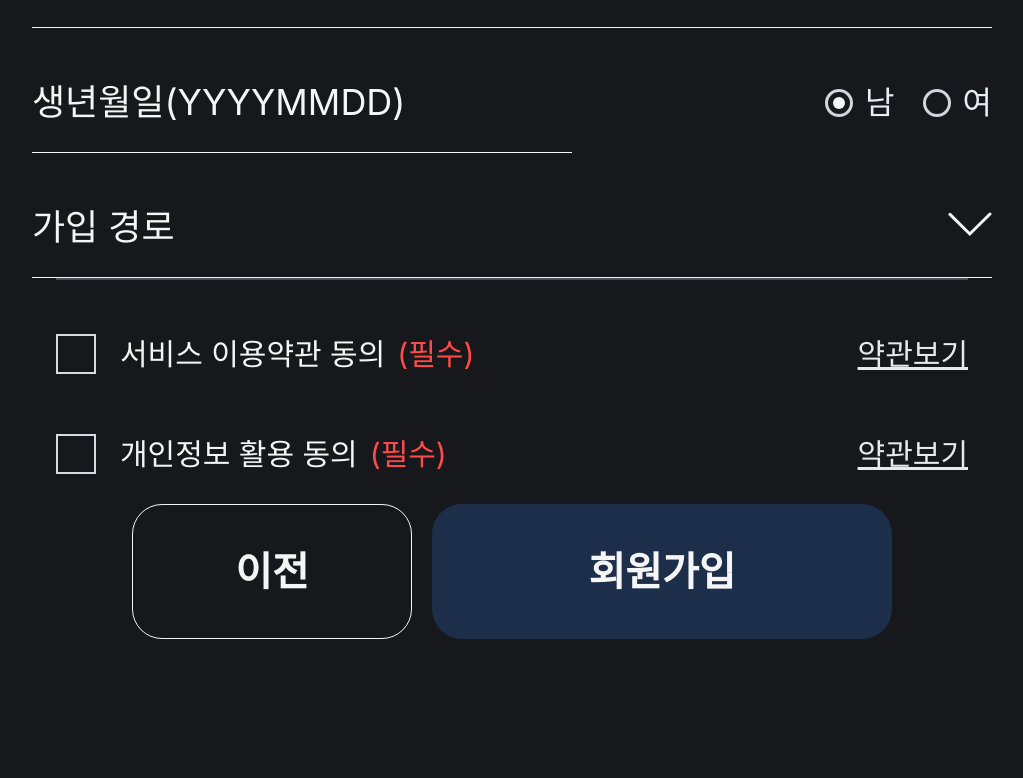
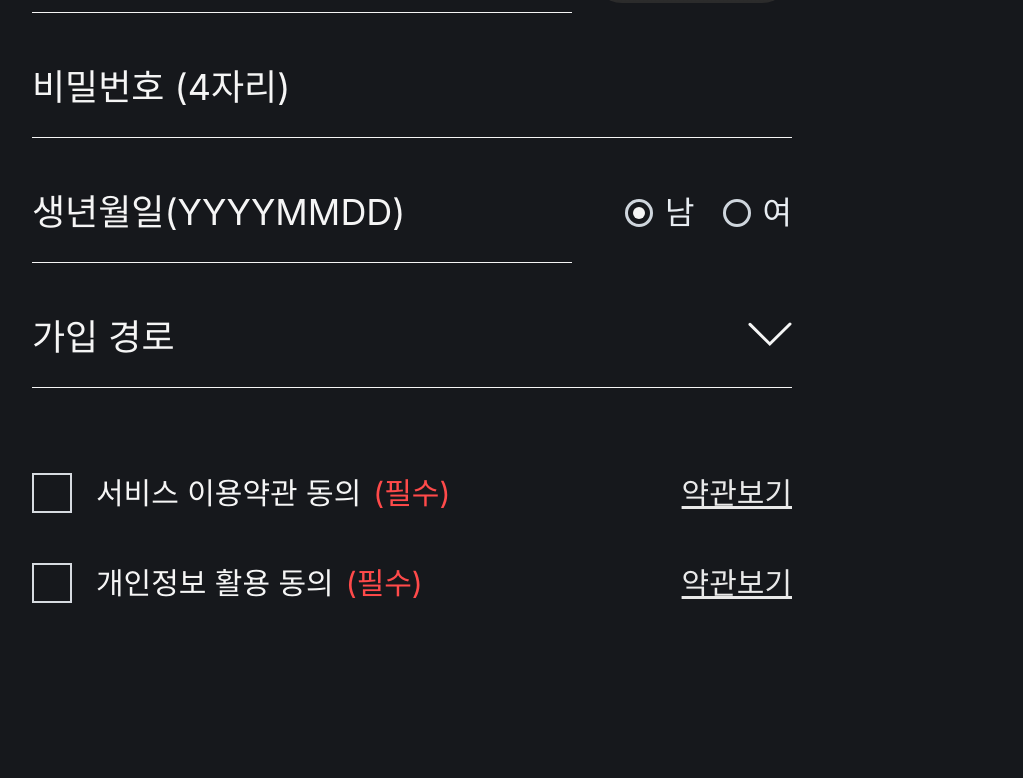
Before and after one commit to GhoRid/Rium_Kiosk, a React (Create React App) app: page /#/signup in a window 1280 px wide. Shown: the part 747-1525 px from the top of the page, without its empty margins (128-1151 px from the left). Built offline with nearby package versions, Linux system fonts and the light colour scheme; a web font is replaced by a local one.

Commit message:
회원가입 페이지 전체 높이 수정

```diff
--- a/src/pages/SignUpPage/SignUpPage.tsx
+++ b/src/pages/SignUpPage/SignUpPage.tsx
@@ -121,7 +121,7 @@ const SignUpPage = () => {
           />
         </Form>
 
-        <ConsentList items={terms} onChange={setTerms} showTopDivider />
+        <ConsentList items={terms} onChange={setTerms} />
 
         <BottomButtons />
       </Content>
@@ -135,14 +135,18 @@ const Container = styled.div`
   background-color: ${colors.app_black};
   color: ${colors.app_white};
   height: 1920px;
+  position: relative;
 `;
 
 const Content = styled.div`
-  padding-top: 300px;
+  padding-top: 200px;
   margin: 0 160px;
+  position: absolute;
   display: flex;
   flex-direction: column;
   align-items: center;
+  top: 50%;
+  transform: translateY(-50%);
 `;
 
 const Form = styled.div`
--- a/src/pages/SignUpPage/components/BottomButtons.tsx
+++ b/src/pages/SignUpPage/components/BottomButtons.tsx
@@ -24,6 +24,7 @@ const Container = styled.div`
   height: 135px;
   width: 100%;
   gap: 20px;
+  margin-top: 200px;
 `;
 
 const Text = styled.p`
--- a/src/pages/SignUpPage/components/ConsentList.tsx
+++ b/src/pages/SignUpPage/components/ConsentList.tsx
@@ -4,19 +4,17 @@ import { colors } from "../../../colors";
 
 export type ConsentItem = {
   id: string;
-  label: string; // 예) "서비스 이용약관 동의"
-  required: boolean; // (필수) 빨간 표시
+  label: string;
+  required: boolean;
   checked: boolean;
 };
 
 type ConsentListProps = {
   items: ConsentItem[];
   onChange: any;
-
-  showTopDivider?: boolean;
 };
 
-const ConsentList = ({ items, onChange, showTopDivider }: ConsentListProps) => {
+const ConsentList = ({ items, onChange }: ConsentListProps) => {
   const toggleCheckbox = (id: string) => {
     onChange((prev: any) =>
       prev.map((it: any) =>
@@ -27,8 +25,6 @@ const ConsentList = ({ items, onChange, showTopDivider }: ConsentListProps) => {
 
   return (
     <Wrap>
-      {showTopDivider && <TopDivider />}
-
       {items.map((it) => (
         <Row key={it.id}>
           <Left onClick={() => toggleCheckbox(it.id)}>
@@ -53,15 +49,8 @@ export default ConsentList;
 
 const Wrap = styled.div`
   width: 100%;
-  padding: 0 24px;
   color: ${colors.app_white};
-`;
-
-const TopDivider = styled.div`
-  width: 100%;
-  height: 2px;
-  background: #4a4f55;
-  margin: 0 0 24px;
+  margin-top: 60px;
 `;
 
 const Row = styled.div`
@@ -70,6 +59,7 @@ const Row = styled.div`
   justify-content: space-between;
   gap: 24px;
   padding: 24px 0;
+  height: 90px;
 `;
 
 const Left = styled.button`
```
